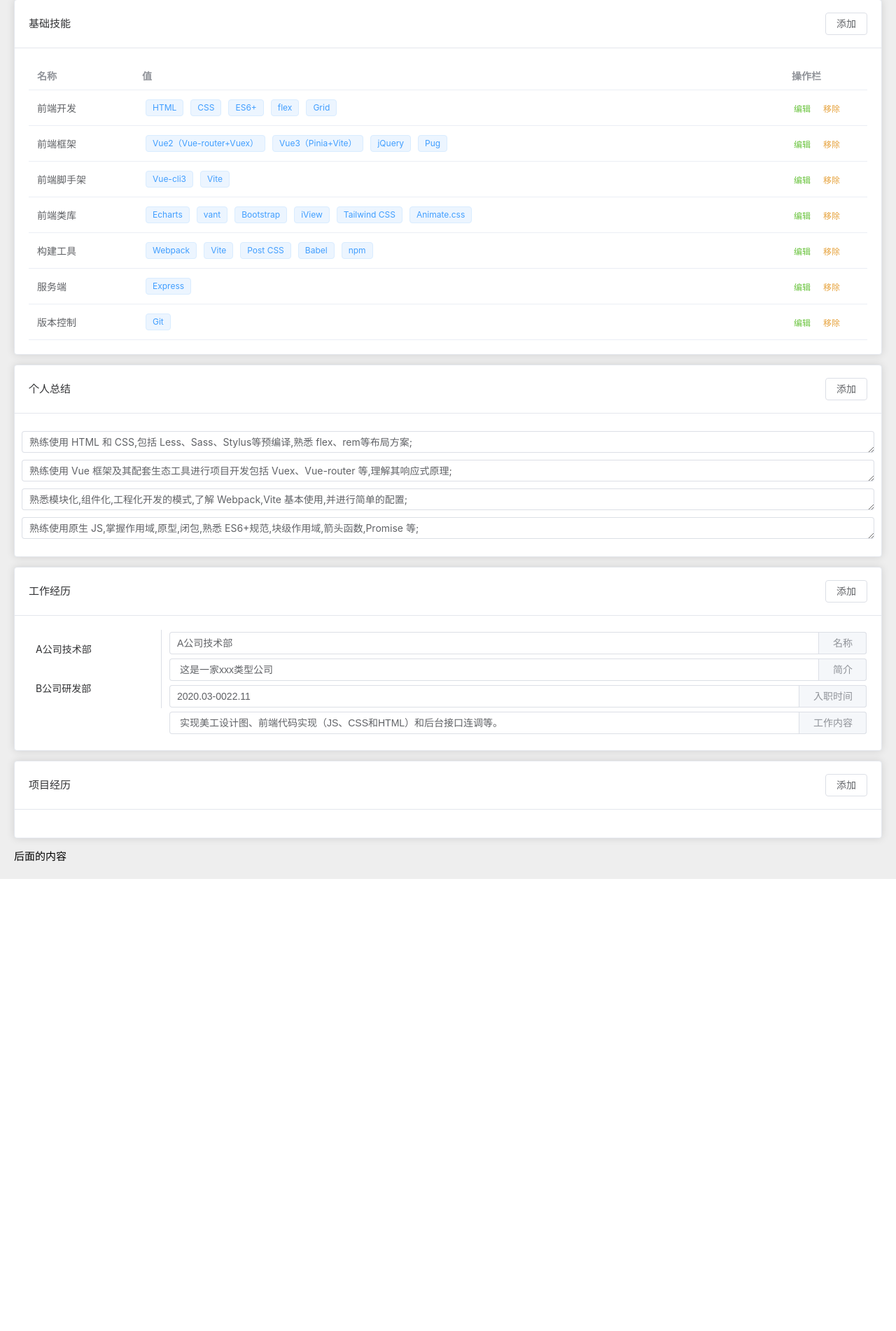
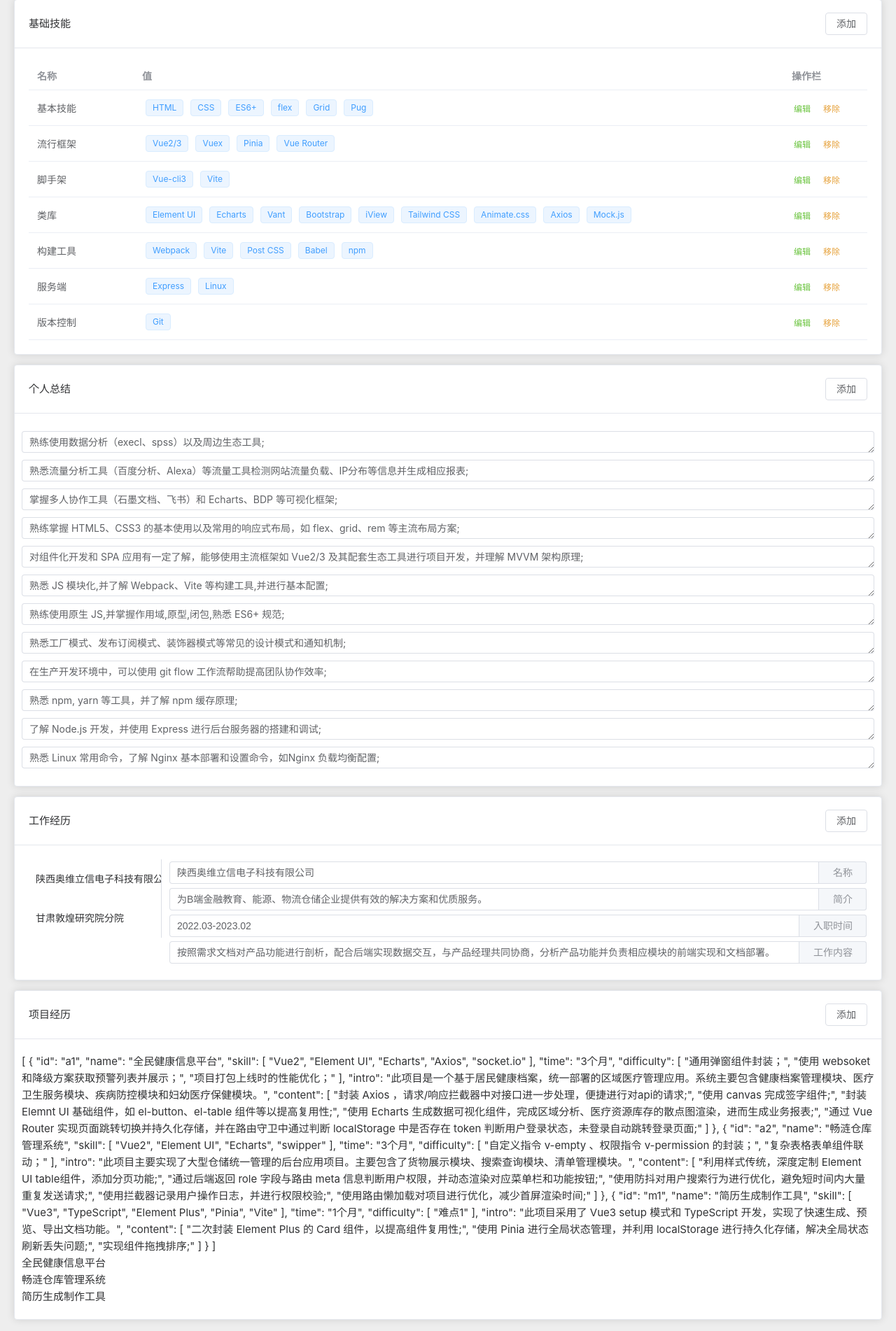
Before and after one commit to mocc124/generate-resume, a Vue app: page /#/edit in a window 1280 px wide. Shown: the part 472-2374 px from the top of the page at 70% size. Before the commit the page ends 1728 px from the top, so only its background shows below. Built offline with nearby package versions, Linux system fonts and the light colour scheme.

Commit message:
feat: 项目经历模块新增

```diff
--- a/src/components/edit.vue
+++ b/src/components/edit.vue
@@ -114,7 +114,7 @@
                 </div>
             </template>
             <el-row :gutter="20">
-
+                <projectsVue :data="user.projectList"></projectsVue>
             </el-row>
         </el-card>
         后面的内容
@@ -134,6 +134,7 @@
 import { useStore } from "@/stores/counter";
 import { useRouter } from "vue-router";
 import workersVue from "./workers.vue";
+import projectsVue from "./projects.vue";
 
 const router = useRouter()
 let { user } = useStore()
@@ -142,31 +143,38 @@
 const goBack = ()=>{
     router.push({name:"view"})
 }
-// 列表项操作
+// 删除基础技能列表项
 const deleteRow = (index: number) => {
   user.bases.splice(index, 1)
 }
+// 编辑基础技能列表项
 const editRow = (e:HTMLElement,index:number)=>{
+    // 移除其它项edit，当前项edit置为true
     user.bases.forEach((item,i)=>{
         i===index?user.bases[index].edit = true:delete user.bases[i].edit
     })
 }
+// 编辑完成保存基础技能列表项
 const saveRow = (index: number)=>{
     delete user.bases[index].edit
 }
+// 添加基础技能
 const onAddItem = () => {
     user.bases.push({
         name:"xxx",
         data:[]
     })
 }
+// 基础技能项回车保存
 const mychange =(index:number)=>{
     user.bases[index].data.push(inputBases.value)
     inputBases.value = ''
 }
+// 新增个人总结项
 const addAboutItem = ()=>{
     user.about.push('')
 }
+
 </script>
 
 <style scoped lang="less">
@@ -204,5 +212,17 @@
     text-align: center;
     line-height: 45px;
     overflow: hidden;
-  }
+}
+.projects-tabs {
+    width: 100%;
+    height: 100%;
+    overflow: hidden;
+    .el-tabs__content {
+        padding: 32px;
+        color: #6b778c;
+        background-color: red;
+        font-size: 32px;
+        font-weight: 600;
+    }
+}
 </style>
--- /dev/null
+++ b/src/components/projects.vue
@@ -0,0 +1,25 @@
+<template>
+<div class='container'>
+    {{ data }}
+    <div class="top"></div>
+    <ul>
+        <li v-for="item in data">{{ item.name }}</li>
+    </ul>
+    <div class="main"></div>
+</div>
+</template>
+
+<script setup lang='ts'>
+import { ref,reactive,onMounted } from 'vue';
+import type{ ProjectList } from "../stores/type";
+
+let props = defineProps({
+    data:{
+        type:Array
+    }
+})
+</script>
+
+<style scoped>
+
+</style>
--- a/src/stores/counter.ts
+++ b/src/stores/counter.ts
@@ -5,77 +5,105 @@
 export const useStore =  defineStore('main',{
   state:()=>{
     let user:RootObject = {
-      name:"姓名",
-      worker:"工作",
+      name:"年军",
+      worker:"产品运营/前端开发",
       links:[
-        { name:"电话", icon:"Phone",value:"14678291021" },
+        { name:"电话", icon:"Phone",value:"18152528346" },
         { name:"邮箱", icon:"Message",value:"jun.nian@outloook.com" },
-        { name:"学历", icon:"Collection",value:"全日制小学" },
-        { name:"github",icon:"Connection",value:"https://github.mocc114.com" },
-        { name:"工作年限",icon:"Timer",value:"1.5年" },
+        { name:"学历", icon:"Collection",value:"全日制本科" },
+        // { name:"github",icon:"Connection",value:"https://github.mocc114.com" },
+        { name:"个人网站",icon:"Compass",value:"https://mocc124.github.io/junnian-blog" },
+        { name:"工作年限",icon:"Timer",value:"1年" },
       ],
       bases:[
-        {name:"前端开发",data:['HTML','CSS','ES6+','flex','Grid']},
-        {name:"前端框架",data:['Vue2（Vue-router+Vuex）','Vue3（Pinia+Vite）','jQuery','Pug']},
-        {name:"前端脚手架",data:['Vue-cli3','Vite',]},
-        {name:"前端类库",data:['Echarts','vant','Bootstrap','iView','Tailwind CSS','Animate.css']},
+        {name:"基本技能",data:['HTML','CSS','ES6+','flex','Grid','Pug']},
+        {name:"流行框架",data:['Vue2/3','Vuex','Pinia','Vue Router']},
+        {name:"脚手架",data:['Vue-cli3','Vite',]},
+        {name:"类库",data:['Element UI','Echarts','Vant','Bootstrap','iView','Tailwind CSS','Animate.css','Axios','Mock.js']},
         {name:"构建工具",data:['Webpack','Vite','Post CSS','Babel','npm']},
-        {name:"服务端",data:['Express']},
+        {name:"服务端",data:['Express','Linux']},
         {name:"版本控制",data:['Git']},
       ],
       about:[
-        "熟练使用 HTML 和 CSS,包括 Less、Sass、Stylus等预编译,熟悉 flex、rem等布局方案;",
-        "熟练使用 Vue 框架及其配套生态工具进行项目开发包括 Vuex、Vue-router 等,理解其响应式原理;",
-        "熟悉模块化,组件化,工程化开发的模式,了解 Webpack,Vite 基本使用,并进行简单的配置;",
-        "熟练使用原生 JS,掌握作用域,原型,闭包,熟悉 ES6+规范,块级作用域,箭头函数,Promise 等;",
+        "熟练使用数据分析（execl、spss）以及周边生态工具;",
+        "熟悉流量分析工具（百度分析、Alexa）等流量工具检测网站流量负载、IP分布等信息并生成相应报表;",
+        "掌握多人协作工具（石墨文档、飞书）和 Echarts、BDP 等可视化框架;",
+        "熟练掌握 HTML5、CSS3 的基本使用以及常用的响应式布局，如 flex、grid、rem 等主流布局方案;",
+        "对组件化开发和 SPA 应用有一定了解，能够使用主流框架如 Vue2/3 及其配套生态工具进行项目开发，并理解 MVVM 架构原理;",
+        "熟悉 JS 模块化,并了解 Webpack、Vite 等构建工具,并进行基本配置;",
+        "熟练使用原生 JS,并掌握作用域,原型,闭包,熟悉 ES6+ 规范;",
+        "熟悉工厂模式、发布订阅模式、装饰器模式等常见的设计模式和通知机制;",
+        "在生产开发环境中，可以使用 git flow 工作流帮助提高团队协作效率;",
+        "熟悉 npm, yarn 等工具，并了解 npm 缓存原理;",
+        "了解 Node.js 开发，并使用 Express 进行后台服务器的搭建和调试;",
+        "熟悉 Linux 常用命令，了解 Nginx 基本部署和设置命令，如Nginx 负载均衡配置;",
       ],
       companyList:[
         {
-          name:"A公司技术部",
-          time:"2020.03-0022.11",
-          intro:" 这是一家xxx类型公司",
-          projects:[
-            {id:"5df3",name:"ttt项目"}
-          ],
-          content:" 实现美工设计图、前端代码实现（JS、CSS和HTML）和后台接口连调等。",
+          name:"陕西奥维立信电子科技有限公司",
+          time:"2022.03-2023.02",
+          intro:"为B端金融教育、能源、物流仓储企业提供有效的解决方案和优质服务。",
+          content:"按照需求文档对产品功能进行剖析，配合后端实现数据交互，与产品经理共同协商，分析产品功能并负责相应模块的前端实现和文档部署。",
         },{
-          name:"B公司研发部",
-          time:"2020.03-0022.11",
-          intro:" 这是一家xxx类型公司",
-          projects:[
-            {id:"fg0f",name:"xxx项目"},
-            {id:"48n3",name:"yyy项目"},
-          ],
-          content:" 实现设计图、xxx等。",
+          name:"甘肃敦煌研究院分院",
+          time:"2022.01-2023.03",
+          intro:"是一家致力于文化遗产保护的综合性研究型事业单位。",
+          content:"负责文档资料的收编归档、开列编制目录，以及活动、会议的筹备、内容记录汇总。",
         }
       ],
       projectList:[
         {
-          id:"fg0f",
-          name:"xxx项目",
-          skill:["Vue3","Pinia","Vite","Echarts"],
+          id:"a1",
+          name:"全民健康信息平台",
+          skill:["Vue2","Element UI","Echarts","Axios","socket.io"],
           time:"3个月",
-          difficulty:"项目难点在于xxx模块的通信复杂",
-          intro:"一个基于vue-cli扩展的多页面单页面可分开打包，可整体打包，可指定模块打包的综合型中台服务。",
-          content:"业绩：封装全局搜索/loading组件"
+          difficulty:[
+            "通用弹窗组件封装；",
+            "使用 websoket 和降级方案获取预警列表并展示；",
+            "项目打包上线时的性能优化；",
+          ],
+          intro:"此项目是一个基于居民健康档案，统一部署的区域医疗管理应用。系统主要包含健康档案管理模块、医疗卫生服务模块、疾病防控模块和妇幼医疗保健模块。",
+          content: [
+            "封装 Axios ，请求/响应拦截器中对接口进一步处理，便捷进行对api的请求;",
+            "使用 canvas 完成签字组件;",
+            "封装 Elemnt UI 基础组件，如 el-button、el-table 组件等以提高复用性;",
+            "使用 Echarts 生成数据可视化组件，完成区域分析、医疗资源库存的散点图渲染，进而生成业务报表;",
+            "通过 Vue Router 实现页面跳转切换并持久化存储，并在路由守卫中通过判断 localStorage 中是否存在 token 判断用户登录状态，未登录自动跳转登录页面;",
+          ]
         },
         {
-          id:"48n3",
-          name:"yyy项目",
-          skill:["Vue3","Pinia","Vite","Echarts"],
+          id:"a2",
+          name:"畅涟仓库管理系统",
+          skill:["Vue2","Element UI","Echarts","swipper"],
           time:"3个月",
-          difficulty:"项目难点在于xxx模块的通信复杂",
-          intro:"一个基于vue-cli扩展的多页面单页面可分开打包，可整体打包，可指定模块打包的综合型中台服务。",
-          content:"业绩：封装全局搜索/loading组件"
-        },{
-          id:"5df3",
-          name:"ttt项目",
-          skill:["Vue3","Pinia","Vite","Echarts"],
-          time:"3个月",
-          difficulty:"项目难点在于xxx模块的通信复杂",
-          intro:"一个基于vue-cli扩展的多页面单页面可分开打包，可整体打包，可指定模块打包的综合型中台服务。",
-          content:"业绩：封装全局搜索/loading组件"
-        }
+          difficulty:[
+            "自定义指令 v-empty 、权限指令 v-permission 的封装；",
+            "复杂表格表单组件联动；",
+          ],
+          intro:"此项目主要实现了大型仓储统一管理的后台应用项目。主要包含了货物展示模块、搜索查询模块、清单管理模块。",
+          content: [
+            "利用样式传统，深度定制 Element UI table组件，添加分页功能;",
+            "通过后端返回 role 字段与路由 meta 信息判断用户权限，并动态渲染对应菜单栏和功能按钮;",
+            "使用防抖对用户搜索行为进行优化，避免短时间内大量重复发送请求;",
+            "使用拦截器记录用户操作日志，并进行权限校验;",
+            "使用路由懒加载对项目进行优化，减少首屏渲染时间;",
+            // "使用 lazy-loading 实现图片懒加载解决大量图片展示，造成白屏卡顿问题;",
+          ]
+        }, {
+          id:"m1",
+          name:"简历生成制作工具",
+          skill:["Vue3","TypeScript","Element Plus","Pinia","Vite"],
+          time:"1个月",
+          difficulty:[
+            "难点1"
+          ],
+          intro:"此项目采用了 Vue3 setup 模式和 TypeScript 开发，实现了快速生成、预览、导出文档功能。",
+          content: [
+            "二次封装 Element Plus 的 Card 组件，以提高组件复用性;",
+            "使用 Pinia 进行全局状态管理，并利用 localStorage 进行持久化存储，解决全局状态刷新丢失问题;",
+            "实现组件拖拽排序;",
+          ]
+        },
       ],
       thanks:"和有想法的人做有意义有挑战的事，做更优秀的人，永远年轻热情！感谢您花时间阅读我的简历，在此殷切期待能有机会和您共事。~~~~"
     }
```
